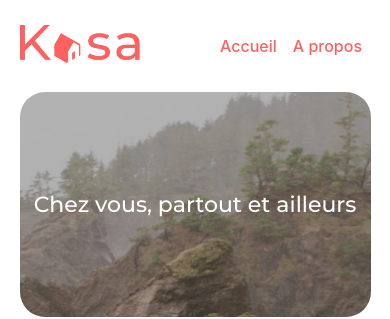
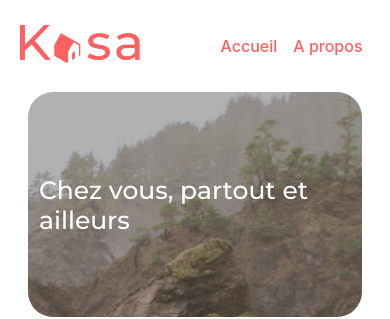
Before and after one commit to sabbendra/Projet-7, a React (Create React App) app: page / in a window 390 px wide. Shown: the top 319 px of the page. Built offline with nearby package versions, Linux system fonts and the light colour scheme.

Commit message:
responsive header

```diff
--- a/src/css/banner.css
+++ b/src/css/banner.css
@@ -15,7 +15,7 @@
 .imgbanner {
   background: black;
   object-fit: cover;
-  width: 90%;
+  width: 95%;
   height: 225px;
   left: 100px;
   border-radius: 25px;
@@ -38,26 +38,14 @@
   }
 }
 
-@media only screen and (max-width: 680px) {
+@media only screen and (max-width: 768px) {
   .texteBanner {
-    font-size: 32px;
+    width: 80%;
   }
 }
 
-@media only screen and (max-width: 550px) {
+@media only screen and (max-width: 445px) {
   .texteBanner {
-    font-size: 28px;
+    font-size: 25px;
   }
 }
-
-@media only screen and (max-width: 450px) {
-  .texteBanner {
-    font-size: 22px;
-  }
-}
-
-@media only screen and (max-width: 380px) {
-  .texteBanner {
-    font-size: 18px;
-  }
-}
--- /dev/null
+++ b/src/css/body.css
@@ -0,0 +1,4 @@
+body {
+  width: 90%;
+  margin: auto;
+}
--- a/src/css/cards.css
+++ b/src/css/cards.css
@@ -4,7 +4,7 @@
 
 .cardContainer {
   border-radius: 25px;
-  margin: 4rem 2rem;
+  margin-top: 4rem;
   display: flex;
   align-items: center;
   justify-content: center;
@@ -66,7 +66,19 @@
   }
 }
 
-@media only screen and (max-width: 800px) {
+@media only screen and (max-width: 992px) {
+  .cardItem {
+    display: grid;
+    grid-template-columns: 1fr 1fr;
+  }
+
+  .residenceLink {
+    width: 280px;
+    height: 280px;
+  }
+}
+
+@media only screen and (max-width: 768px) {
   .cardContainer {
     background: white;
   }
@@ -80,10 +92,3 @@
     width: 340px;
   }
 }
-
-@media only screen and (max-width: 800px) {
-  .residenceLink {
-    width: 280px;
-    height: 250px;
-  }
-}
--- a/src/css/header.css
+++ b/src/css/header.css
@@ -60,7 +60,7 @@
 
 @media only screen and (max-width: 400px) {
   .headercontainer {
-    padding: 20px;
+    padding: 20px 0;
   }
 
   .img {
--- a/src/pages/Home.js
+++ b/src/pages/Home.js
@@ -1,6 +1,7 @@
 import React, { Component } from 'react';
 import Banner from "../components/Banner.js";
 import Cards from '../components/Cards.js';
+import "../css/body.css";
 
 
 export class Home extends Component {
```
